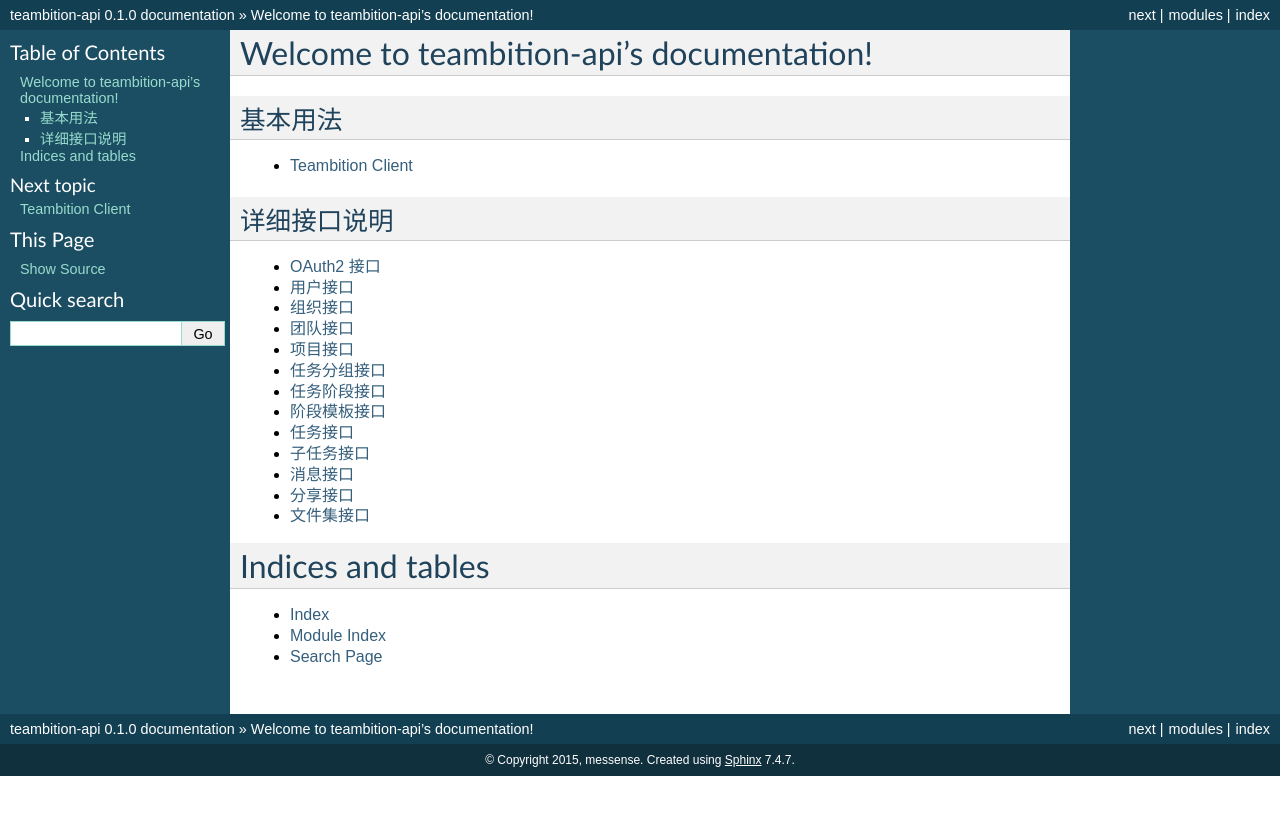
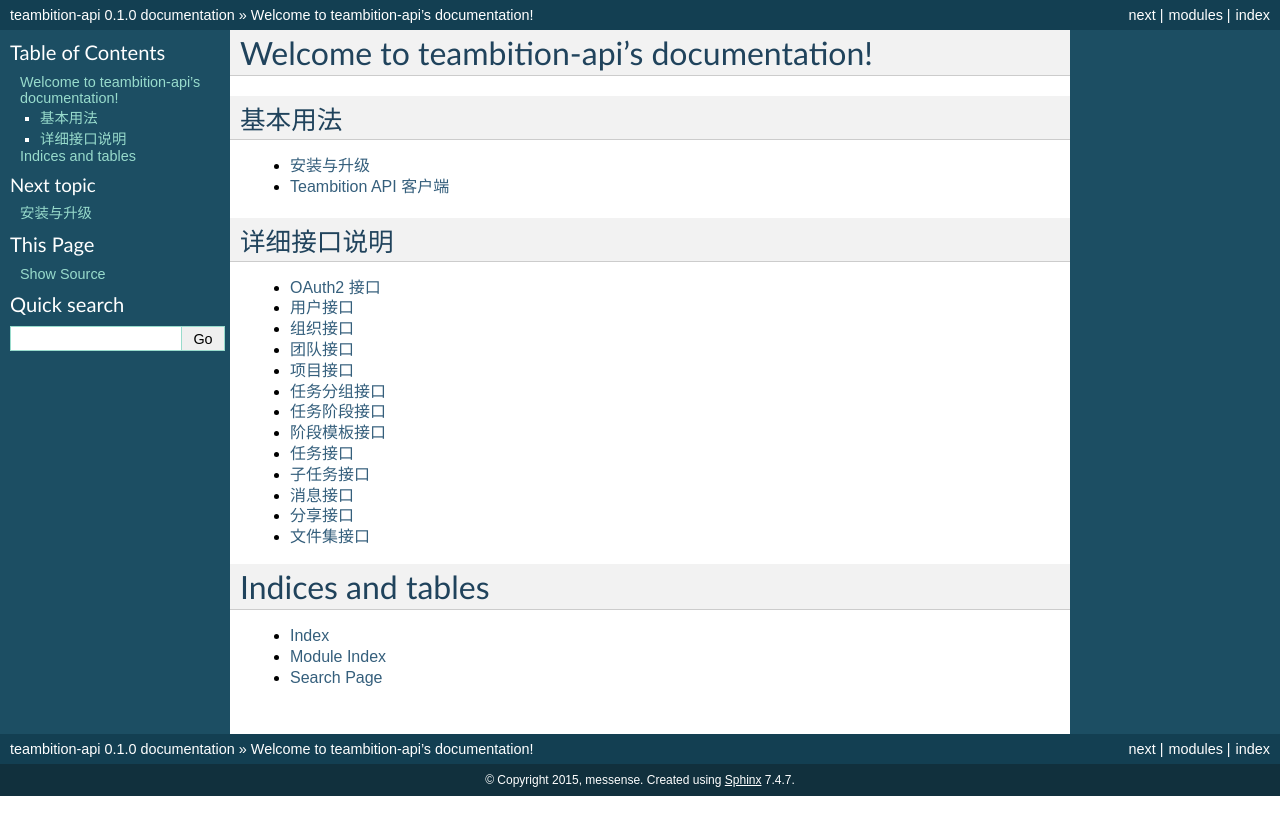
Before and after one commit to jxtech/teambition-api, a Sphinx documentation site: the page built from docs/index.rst, in a window 1280 px wide. Shown: the top 835 px of the page. Built offline with Sphinx 7.4.7, drawn with Linux system fonts in a browser that asks for light colours.

Commit message:
Add installation document

```diff
--- a/docs/client.rst
+++ b/docs/client.rst
@@ -1,4 +1,4 @@
-Teambition Client
+Teambition API 客户端
 =========================
 
 .. module:: teambition.client
--- a/docs/index.rst
+++ b/docs/index.rst
@@ -13,6 +13,7 @@
 .. toctree::
    :maxdepth: 2
 
+   install
    client
 
 
--- /dev/null
+++ b/docs/install.rst
@@ -0,0 +1,14 @@
+安装与升级
+=============
+
+为了简化安装过程，推荐使用 pip 进行安装::
+
+    pip install teambition
+
+升级 wechatpy 到新版本::
+
+    pip install -U teambition
+
+如果需要安装 GitHub 上的最新代码::
+
+    pip install https://github.com/messense/teambition-api/archive/master.zip
```
